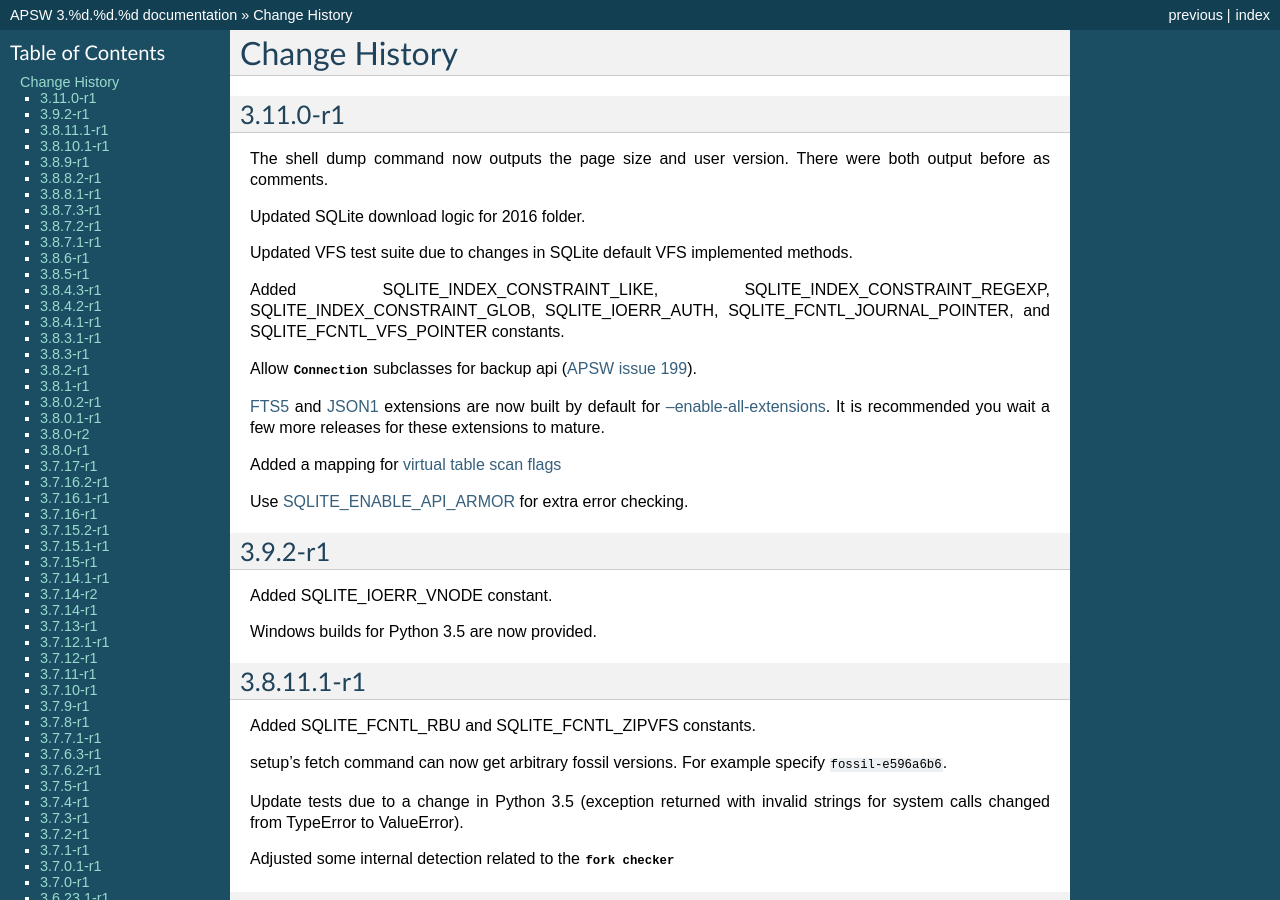
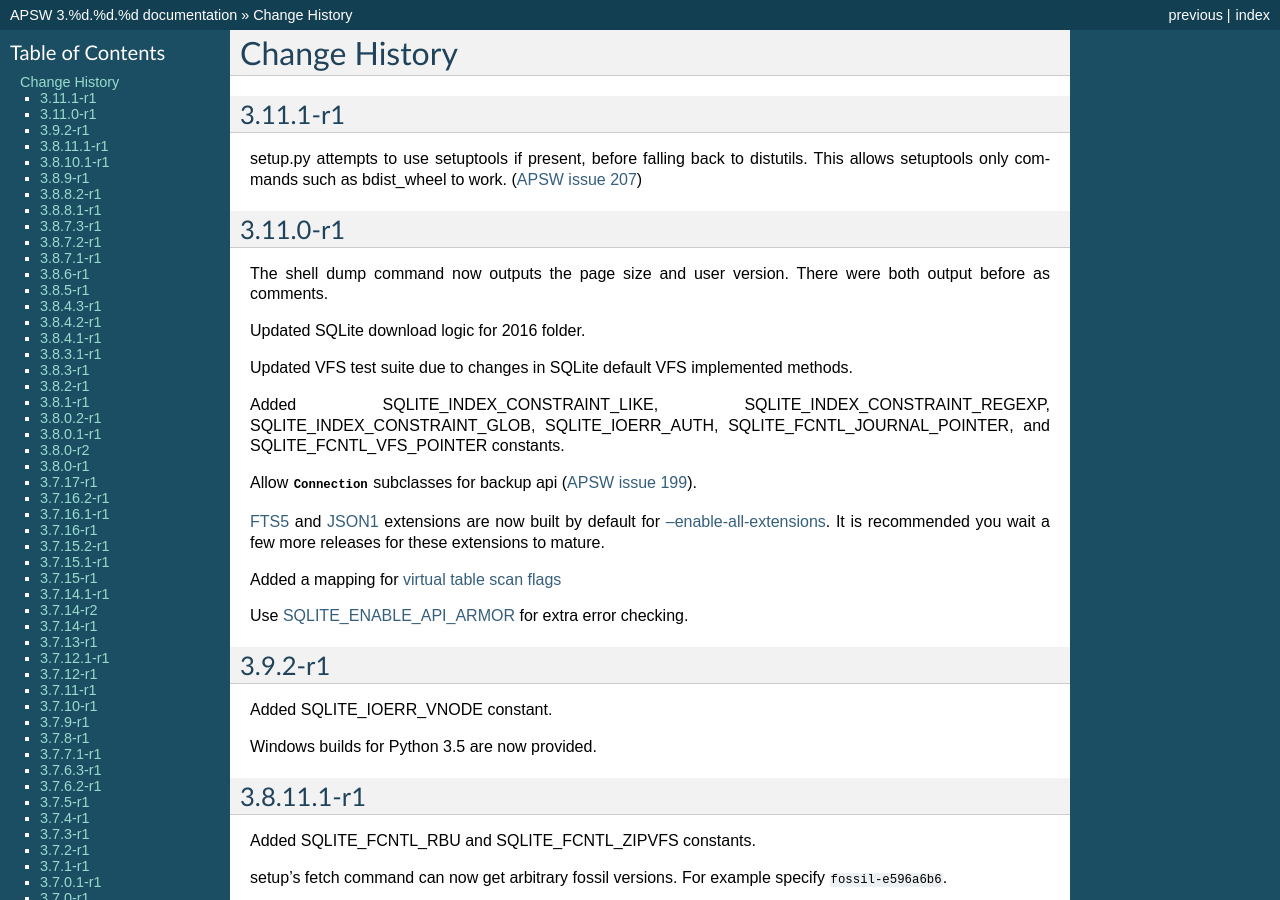
Before and after one commit to rogerbinns/apsw, a Sphinx documentation site: the page built from doc/changes.rst, in a window 1280 px wide and 900 px high. Built offline with Sphinx 7.4.7, drawn with Linux system fonts in a browser that asks for light colours; pages that are not in the unit, such as notebooks, are missing from menus; the version number is read from the project's files by our own code.

Commit message:
Attempt to use setuptools if present
Fixes #207

```diff
--- a/doc/changes.rst
+++ b/doc/changes.rst
@@ -1,6 +1,13 @@
 Change History
 **************
 .. currentmodule:: apsw
+
+3.11.1-r1
+=========
+
+setup.py attempts to use setuptools if present, before falling back to
+distutils. This allows setuptools only commands such as bdist_wheel to work.
+(:issue:`207`)
 
 3.11.0-r1
 ==========
--- a/setup.py
+++ b/setup.py
@@ -11,7 +11,11 @@ import time
 import zipfile, tarfile
 import socket
 
-from distutils.core import setup, Extension, Command
+try:
+    from setuptools import setup, Extension, Command
+except ImportError:
+    from distutils.core import setup, Extension, Command
+
 from distutils.command import build_ext, build, sdist
 
 ##
```
Also changed, not shown: 2 other files.
